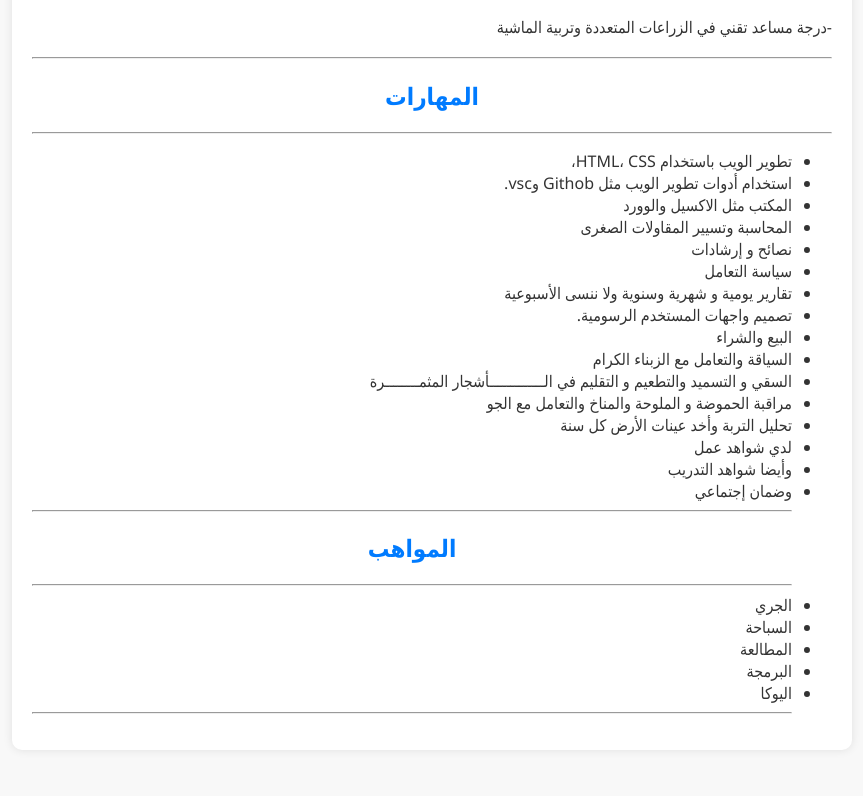
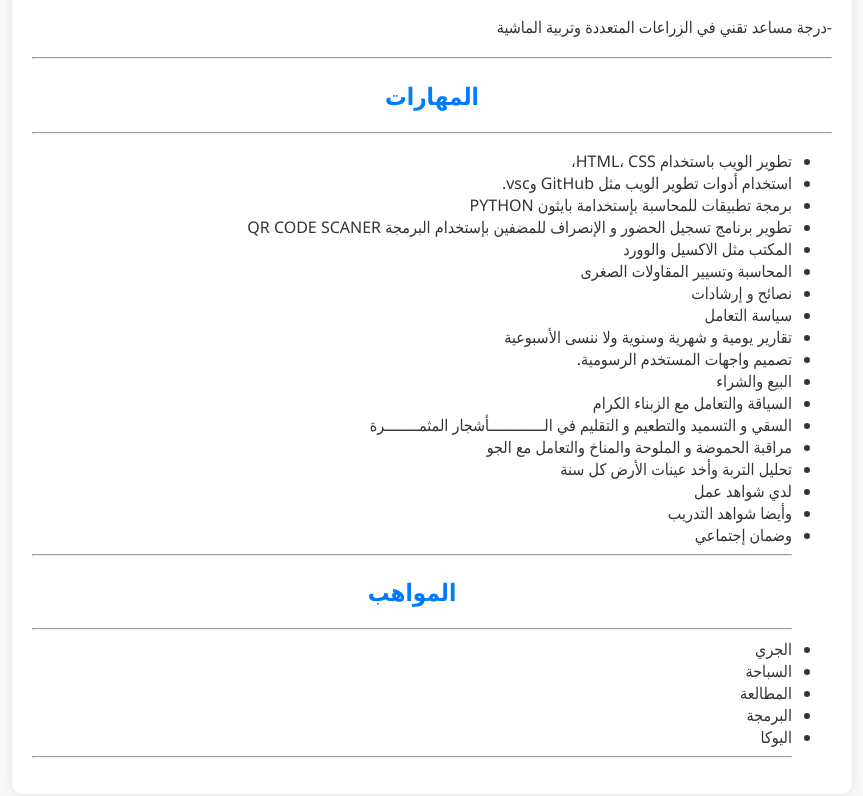
Before and after one commit to YOUNESSEZAINI/-, a plain HTML site: page index.html in a window 1280 px wide. Shown: the part 1787-2583 px from the top of the page, without its empty margins (208-1071 px from the left). Drawn offline with Linux system fonts and the light colour scheme.

Commit message:
Update index.html

```diff
--- a/index.html
+++ b/index.html
@@ -104,7 +104,9 @@
 
     <ul>
         <li>تطوير الويب باستخدام HTML، CSS،</li>
-        <li>استخدام أدوات تطوير الويب مثل Githob وvsc.</li>
+        <li>استخدام أدوات تطوير الويب مثل GitHub وvsc.</li>
+        <li>برمجة تطبيقات للمحاسبة بإستخدامة بايثون PYTHON</li>
+        <li>تطوير برنامج تسجيل الحضور و الإنصراف للمضفين بإستخدام البرمجة QR CODE SCANER </li>
         <Li>المكتب مثل الاكسيل والوورد </Li>
         <Li>المحاسبة وتسيير المقاولات الصغرى</Li>
         <Li>نصائح و إرشادات </Li>
```
